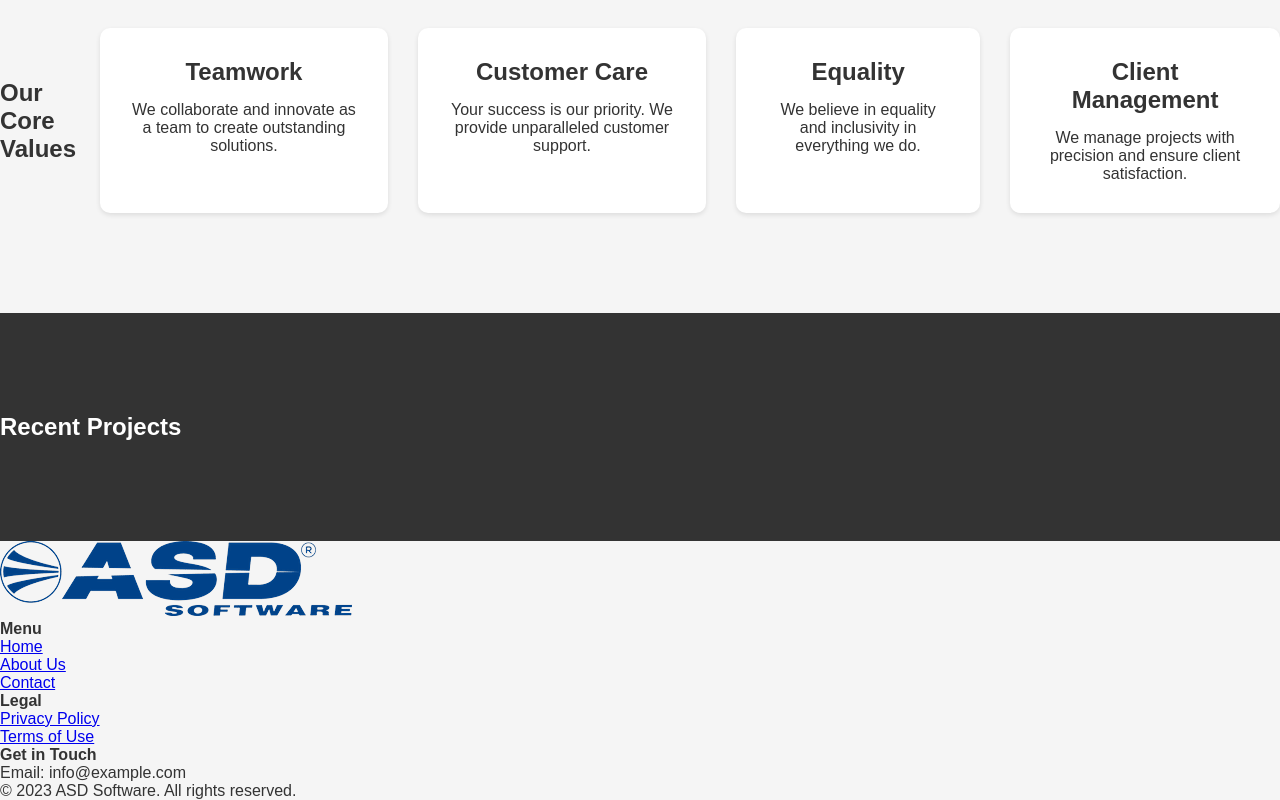
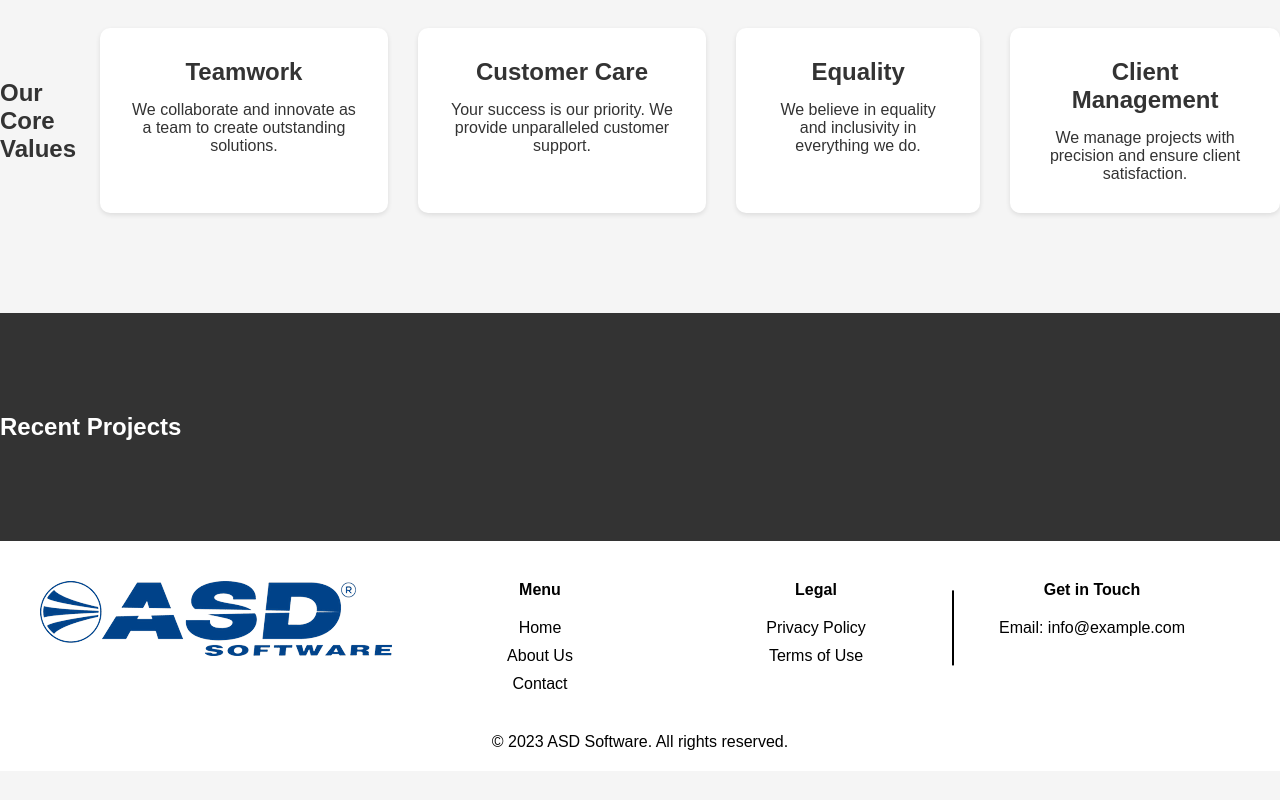
Before and after one commit to ujjwal10016/ASD, a plain HTML site: page index.html in a window 1280 px wide. Shown: the part 785-1585 px from the top of the page. After the commit the page ends 1556 px from the top, so only its background shows below. Drawn offline with Linux system fonts and the light colour scheme.

Commit message:
Update style.css

```diff
--- a/style.css
+++ b/style.css
@@ -133,3 +133,56 @@ body {
 }
 
 /* ... (any other styles you have) ... */
+/* Footer Styles */
+footer {
+    background-color: white;
+    color: black;
+    padding: 20px 0;
+    text-align: center;
+}
+
+.footer-content {
+    display: flex;
+    flex-wrap: wrap;
+    justify-content: space-between;
+    align-items: flex-start;
+    max-width: 1200px;
+    margin: 0 auto;
+}
+
+.footer-column {
+    flex: 1;
+    margin-right: 20px;
+    margin-top: 20px;
+    position: relative;
+}
+.footer-column h4{
+    margin-bottom: 20px;
+}
+.footer-column.legal::after {
+    content: "";
+    position: absolute;
+    top: 50%;
+    right: -10px; /* Adjust this value to control the position of the line */
+    transform: translateY(-50%);
+    height: 80%;
+    width: 2px;
+    background-color: black;
+}
+.footer-menu {
+    list-style: none;
+    padding-left: 0;
+}
+
+.footer-menu li {
+    margin-bottom: 10px;
+}
+
+.footer-menu a {
+    text-decoration: none;
+    color: black;
+}
+
+.footer-bottom {
+    margin-top: 30px;
+}
```
